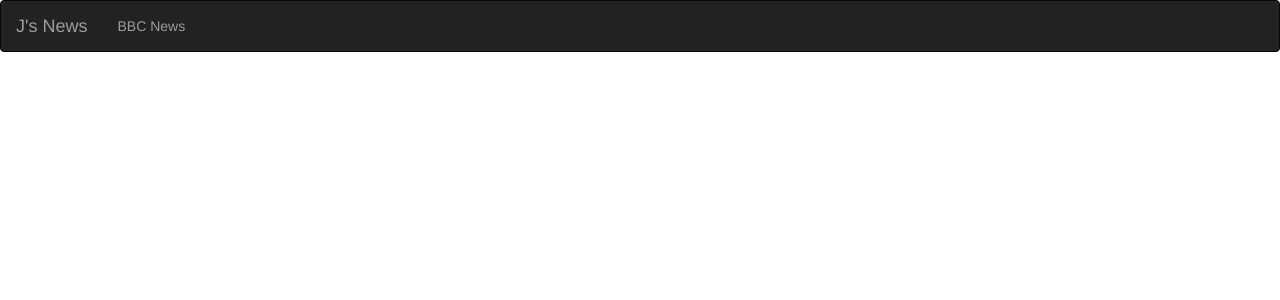
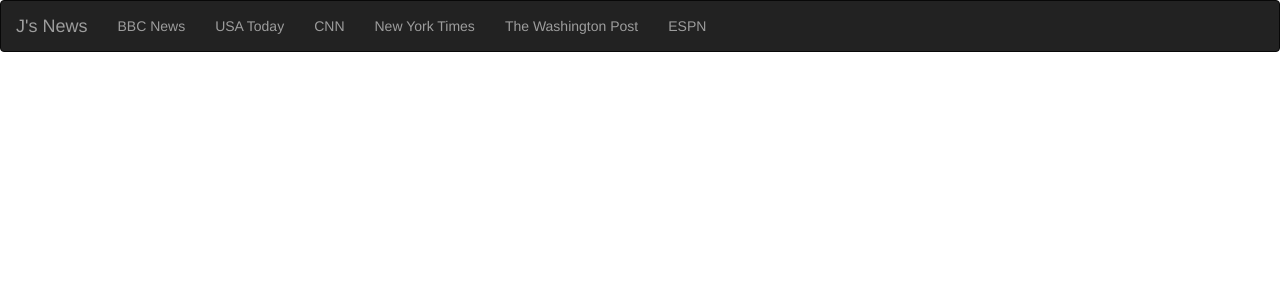
Before and after one commit to JeremyKimotho/News-Highlight, a Python web app: template app/templates/base.html in a window 1280 px wide. Shown: the top 300 px of the page. Run offline with Jinja, Linux system fonts and the light colour scheme; the template is opened without the code that fills it, so the values that code supplies are empty; some libraries are stand-ins or nearby versions.

Commit message:
the functionality for the sources select is almost done

```diff
--- a/app/templates/navbar.html
+++ b/app/templates/navbar.html
@@ -13,6 +13,11 @@
       <div class='navbar-collapse collapse'>
         <ul class='nav navbar-nav'>
           <li><a href='/' >BBC News</a></li>
+          <li><a href='/'>USA Today</a></li>
+          <li><a href='/'>CNN</a></li>
+          <li><a href='/'>New York Times</a></li>
+          <li><a href='/'>The Washington Post</a></li>
+          <li><a href='/'>ESPN</a></li>
         </ul>
       </div>
     </div>
```
Also changed, not shown: app/templates/macros.html (+3 -7 lines).
